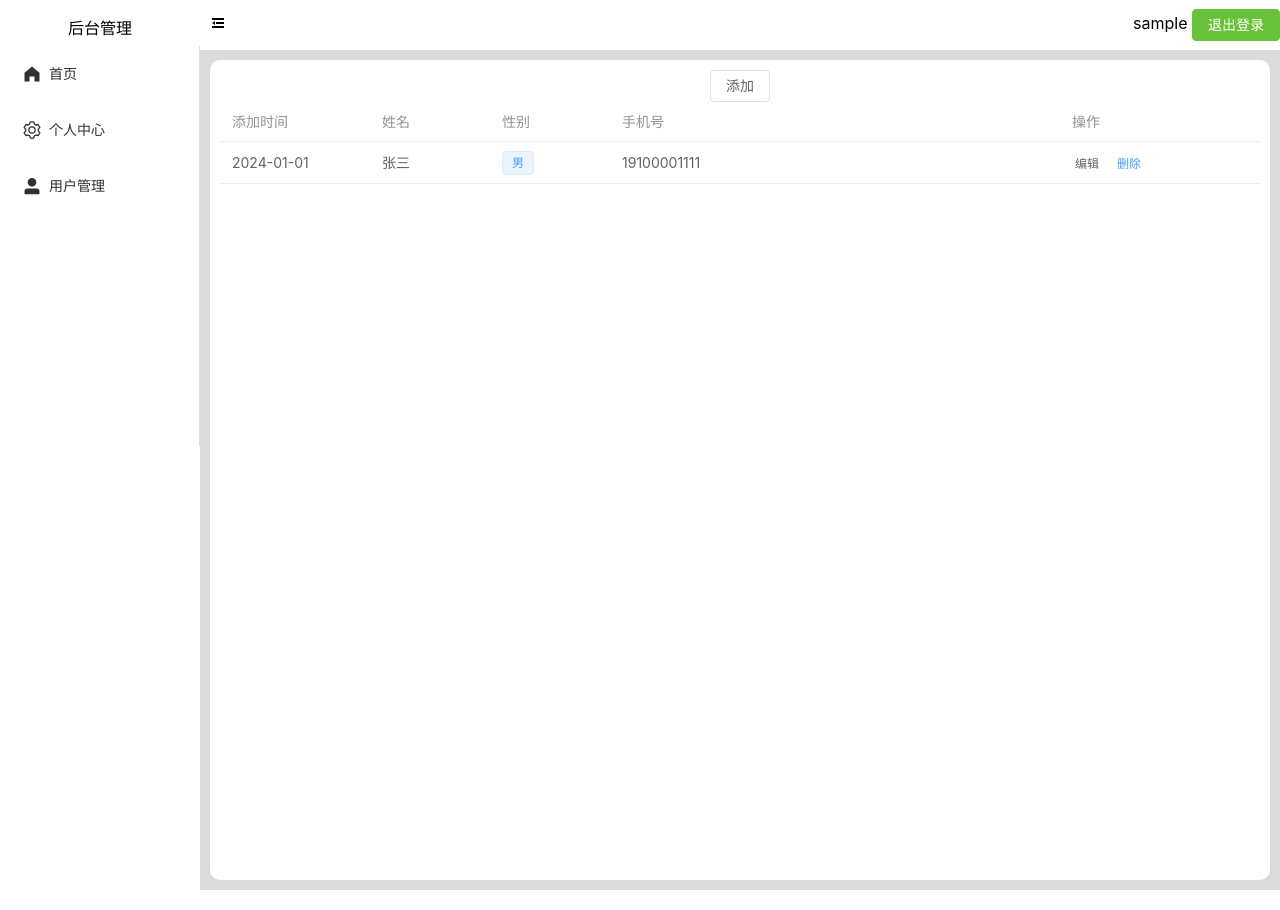
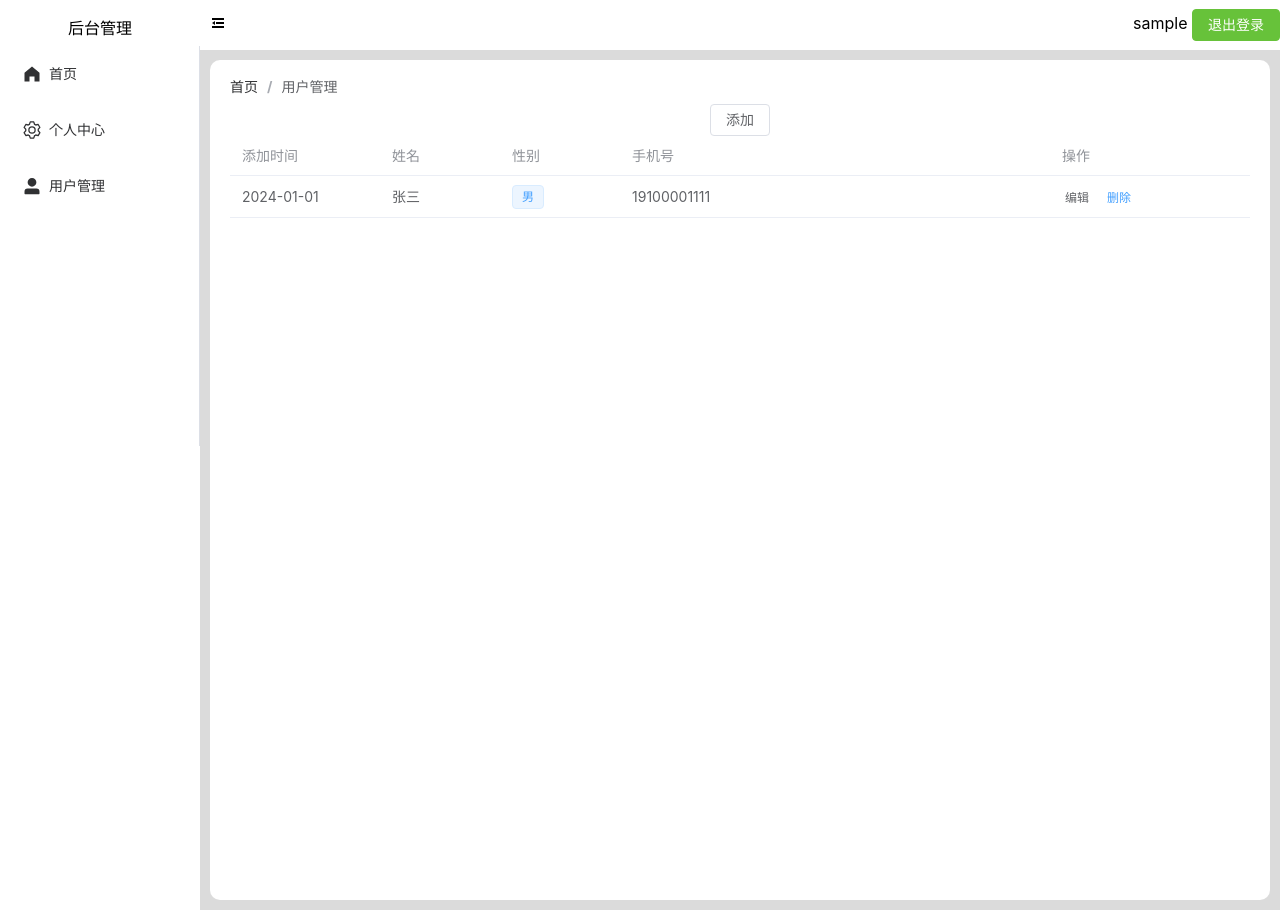
Before and after one commit to CYF0v0/englishReadingLibrary_vue, a Vue app: page /main/userList in a window 1280 px wide. Built offline with nearby package versions, Linux system fonts and the light colour scheme; sample sign-in values are in the browser's storage.

Commit message:
增加面包屑导航

```diff
--- a/src/layouts/index.vue
+++ b/src/layouts/index.vue
@@ -20,6 +20,22 @@
         </div>
       </div>
       <div class="right-content">
+        <div class="breadcrumb">
+          <el-breadcrumb separator="/">
+            <el-breadcrumb-item
+              :to="{ path: '/main/index' }"
+            >
+              首页
+            </el-breadcrumb-item>
+            <el-breadcrumb-item
+              v-for="(item, index) in getBreadcrumb"
+              :to="{ path: item.path }"
+              :key="index"
+            >
+              {{ item.meta.title }}
+            </el-breadcrumb-item>
+          </el-breadcrumb>
+        </div>
         <router-view></router-view>
       </div>
     </div>
@@ -27,14 +43,15 @@
 </template>
 
 <script setup>
-import { ref } from 'vue'
+import { ref, computed } from 'vue'
 import SideBar from '@/layouts/SideBar/index.vue'
 import { useSettingStore } from '@/store/setting'
 import { useUserStore } from '../store/user'
 import { Fold, Expand } from '@element-plus/icons-vue'
-import { useRouter } from 'vue-router'
+import { useRouter, useRoute } from 'vue-router'
 
 const router = useRouter()
+const route = useRoute()
 const userStore = useUserStore()
 const settingStore = useSettingStore()
 const isCollapse = ref(false)
@@ -43,7 +60,13 @@ const handleCollapse = (value) => {
   settingStore.isCollapse = value
 }
 const loginInfo = userStore.loginInfo
-
+const getBreadcrumb = computed(() => {
+  let matched = route.matched.filter(item => item.meta && item.meta.title)
+  if (matched.length == 1 && matched[0].path == '/main/index') {
+    return []
+  }
+  return matched
+})
 const handleExit = () => {
   let result = confirm('确定要退出吗？')
   if (!result) {
@@ -87,7 +110,10 @@ const handleExit = () => {
   height: 100vh;
   background-color: #fff;
   margin: 10px;
-  padding: 10px;
+  padding: 20px;
   border-radius: 10px;
 }
+.breadcrumb {
+  margin-bottom: 10px;
+}
 </style>
```
